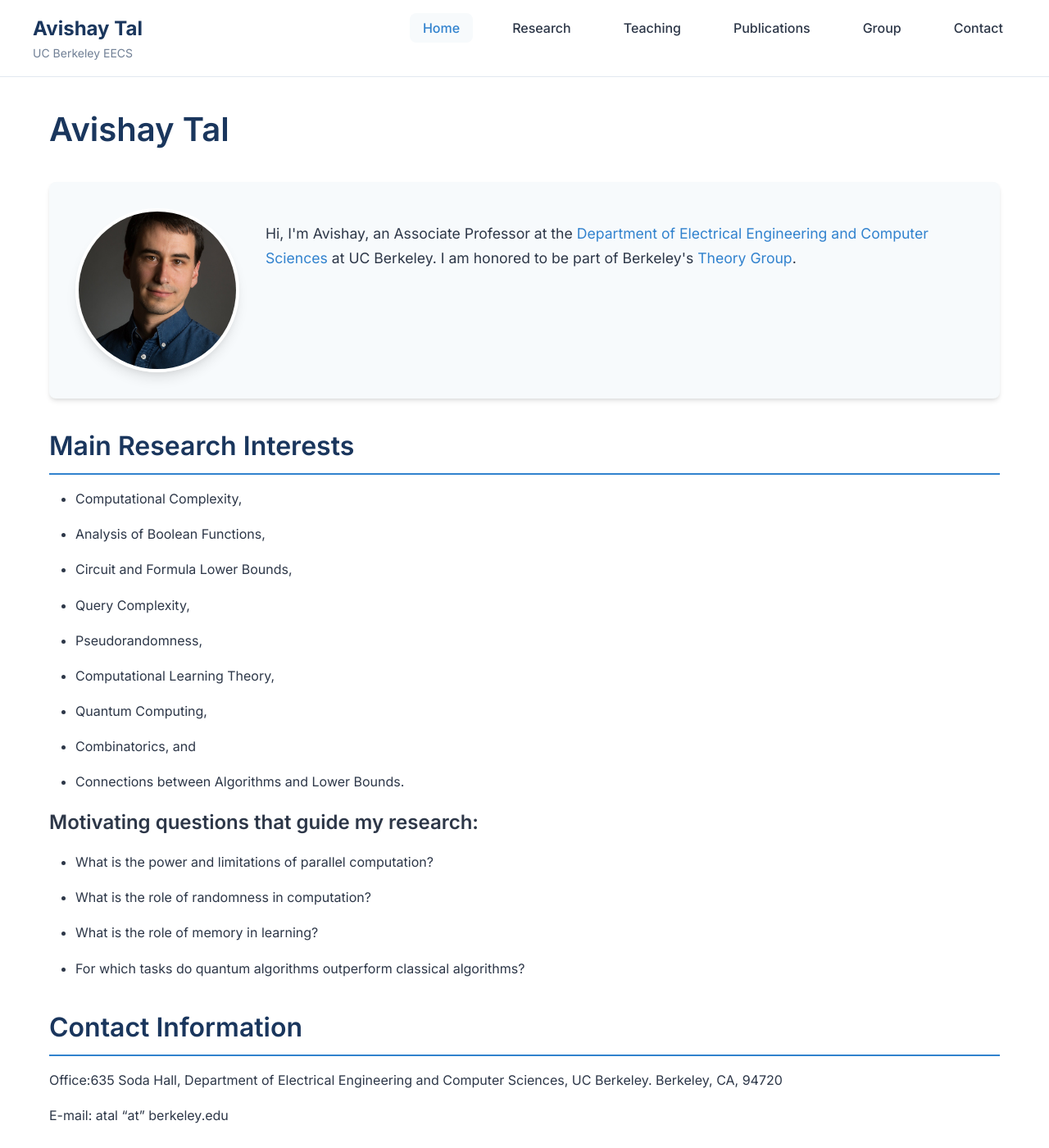
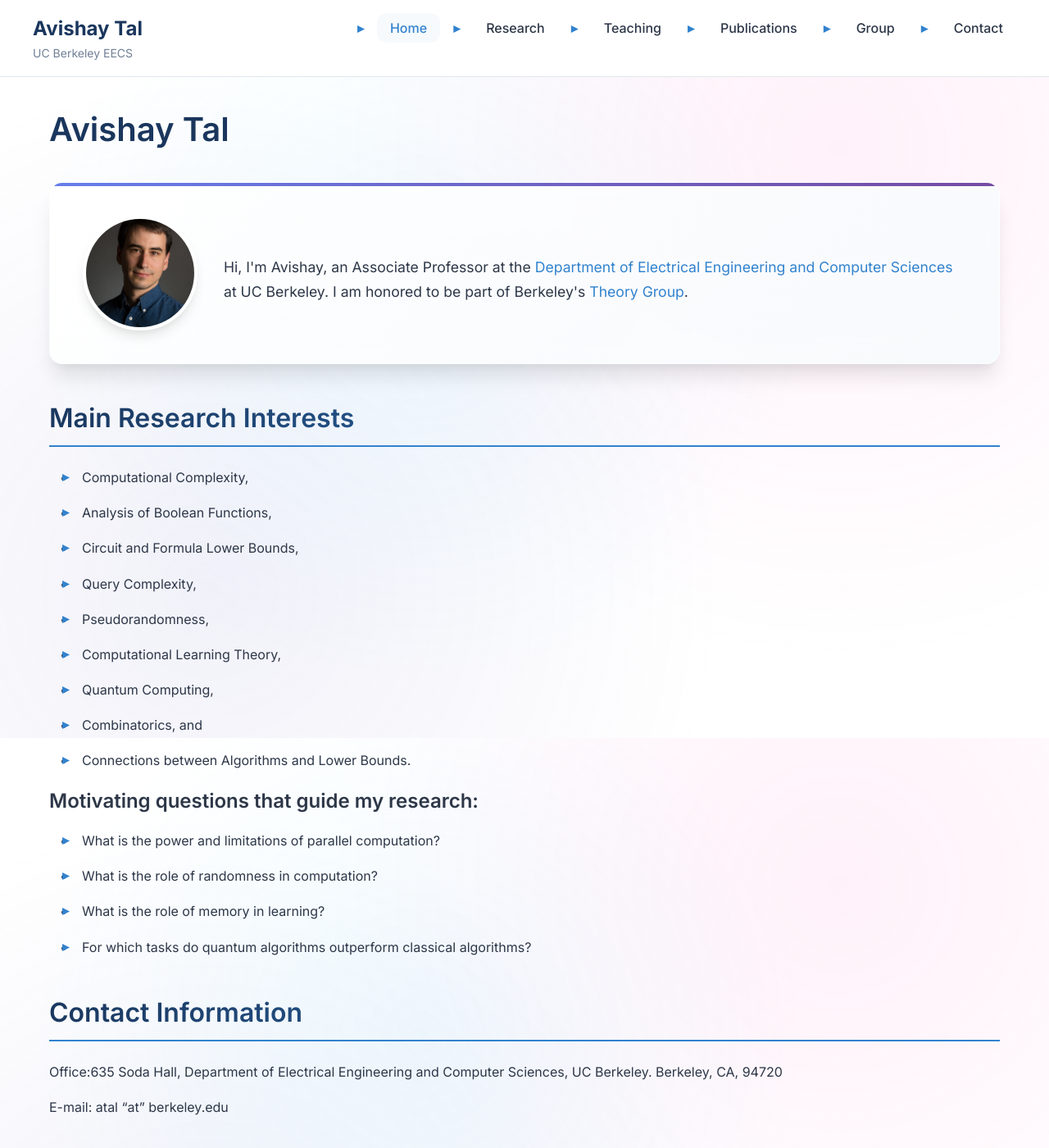
Before and after one commit to avishaytal/website, a Jekyll site: the page built from index.md, in a window 1280 px wide and 1400 px high. Shown: the whole window at 82% size. Built offline with Jekyll 4.4.1, drawn with Linux system fonts in a browser that asks for light colours.

Commit message:
Enhance website design with modern visual elements, gradients, and interactive effects

```diff
--- a/assets/css/main.css
+++ b/assets/css/main.css
@@ -5,14 +5,20 @@
     --primary-color: #1a365d;
     --secondary-color: #2d3748;
     --accent-color: #3182ce;
+    --accent-light: #63b3ed;
+    --accent-dark: #2c5282;
     --text-color: #2d3748;
     --text-light: #718096;
     --bg-color: #ffffff;
     --bg-light: #f7fafc;
+    --bg-gradient: linear-gradient(135deg, #667eea 0%, #764ba2 100%);
+    --bg-accent: linear-gradient(135deg, #f093fb 0%, #f5576c 100%);
     --border-color: #e2e8f0;
     --shadow: 0 4px 6px -1px rgba(0, 0, 0, 0.1), 0 2px 4px -1px rgba(0, 0, 0, 0.06);
     --shadow-lg: 0 10px 15px -3px rgba(0, 0, 0, 0.1), 0 4px 6px -2px rgba(0, 0, 0, 0.05);
-    --border-radius: 8px;
+    --shadow-xl: 0 20px 25px -5px rgba(0, 0, 0, 0.1), 0 10px 10px -5px rgba(0, 0, 0, 0.04);
+    --border-radius: 12px;
+    --border-radius-lg: 16px;
     --font-family: 'Inter', -apple-system, BlinkMacSystemFont, 'Segoe UI', Roboto, sans-serif;
     --font-mono: 'JetBrains Mono', 'Fira Code', monospace;
 }
@@ -28,8 +34,14 @@ body {
     font-family: var(--font-family);
     line-height: 1.6;
     color: var(--text-color);
-    background-color: var(--bg-color);
+    background: var(--bg-color);
+    background-image:
+        radial-gradient(circle at 20% 80%, rgba(120, 119, 198, 0.1) 0%, transparent 50%),
+        radial-gradient(circle at 80% 20%, rgba(255, 119, 198, 0.1) 0%, transparent 50%),
+        radial-gradient(circle at 40% 40%, rgba(120, 219, 255, 0.1) 0%, transparent 50%);
+    background-attachment: fixed;
     font-size: 16px;
+    min-height: 100vh;
 }
 
 .container {
@@ -41,23 +53,63 @@ body {
 /* Profile Section Styles */
 .profile-section {
     display: flex;
-    align-items: flex-start;
+    align-items: center;
     gap: 2rem;
     margin: 2rem 0;
-    padding: 2rem;
-    background: var(--bg-light);
-    border-radius: var(--border-radius);
-    box-shadow: var(--shadow);
+    padding: 2.5rem;
+    background: linear-gradient(135deg, rgba(255, 255, 255, 0.9) 0%, rgba(247, 250, 252, 0.9) 100%);
+    border-radius: var(--border-radius-lg);
+    box-shadow: var(--shadow-xl);
+    border: 1px solid rgba(255, 255, 255, 0.2);
+    backdrop-filter: blur(10px);
+    position: relative;
+    overflow: hidden;
+}
+
+.profile-section::before {
+    content: '';
+    position: absolute;
+    top: 0;
+    left: 0;
+    right: 0;
+    height: 4px;
+    background: var(--bg-gradient);
+    border-radius: var(--border-radius-lg) var(--border-radius-lg) 0 0;
 }
 
 .profile-image {
-    width: 200px;
-    height: 200px;
+    width: 140px;
+    height: 140px;
     border-radius: 50%;
     object-fit: cover;
     border: 4px solid var(--bg-color);
     box-shadow: var(--shadow-lg);
     flex-shrink: 0;
+    position: relative;
+    transition: transform 0.3s ease, box-shadow 0.3s ease;
+}
+
+.profile-image:hover {
+    transform: scale(1.05);
+    box-shadow: var(--shadow-xl);
+}
+
+.profile-image::before {
+    content: '';
+    position: absolute;
+    top: -8px;
+    left: -8px;
+    right: -8px;
+    bottom: -8px;
+    border-radius: 50%;
+    background: var(--bg-gradient);
+    z-index: -1;
+    opacity: 0;
+    transition: opacity 0.3s ease;
+}
+
+.profile-image:hover::before {
+    opacity: 1;
 }
 
 .profile-text {
@@ -81,8 +133,8 @@ body {
     }
 
     .profile-image {
-        width: 150px;
-        height: 150px;
+        width: 120px;
+        height: 120px;
         margin: 0 auto;
     }
 
@@ -795,3 +847,185 @@ pre code {
         text-decoration: none;
     }
 }
+
+/* Enhanced Content Boxes */
+.content-box-primary {
+    background: linear-gradient(135deg, rgba(49, 130, 206, 0.1) 0%, rgba(49, 130, 206, 0.05) 100%);
+    border: 1px solid rgba(49, 130, 206, 0.2);
+    border-left: 4px solid var(--accent-color);
+    padding: 2rem;
+    border-radius: var(--border-radius-lg);
+    box-shadow: var(--shadow);
+    margin: 1.5rem 0;
+    position: relative;
+    overflow: hidden;
+}
+
+.content-box-primary::before {
+    content: '';
+    position: absolute;
+    top: 0;
+    right: 0;
+    width: 100px;
+    height: 100px;
+    background: radial-gradient(circle, rgba(49, 130, 206, 0.1) 0%, transparent 70%);
+    border-radius: 50%;
+    transform: translate(30px, -30px);
+}
+
+.content-box-secondary {
+    background: linear-gradient(135deg, rgba(102, 126, 234, 0.1) 0%, rgba(118, 75, 162, 0.05) 100%);
+    border: 1px solid rgba(102, 126, 234, 0.2);
+    border-left: 4px solid #667eea;
+    padding: 2rem;
+    border-radius: var(--border-radius-lg);
+    box-shadow: var(--shadow);
+    margin: 1.5rem 0;
+    position: relative;
+    overflow: hidden;
+}
+
+.content-box-secondary::before {
+    content: '';
+    position: absolute;
+    top: 0;
+    right: 0;
+    width: 80px;
+    height: 80px;
+    background: radial-gradient(circle, rgba(102, 126, 234, 0.1) 0%, transparent 70%);
+    border-radius: 50%;
+    transform: translate(25px, -25px);
+}
+
+.content-box-accent {
+    background: linear-gradient(135deg, rgba(240, 147, 251, 0.1) 0%, rgba(245, 87, 108, 0.05) 100%);
+    border: 1px solid rgba(240, 147, 251, 0.2);
+    border-left: 4px solid #f093fb;
+    padding: 2rem;
+    border-radius: var(--border-radius-lg);
+    box-shadow: var(--shadow);
+    margin: 1.5rem 0;
+    position: relative;
+    overflow: hidden;
+}
+
+.content-box-accent::before {
+    content: '';
+    position: absolute;
+    top: 0;
+    right: 0;
+    width: 90px;
+    height: 90px;
+    background: radial-gradient(circle, rgba(240, 147, 251, 0.1) 0%, transparent 70%);
+    border-radius: 50%;
+    transform: translate(30px, -30px);
+}
+
+.content-box-info {
+    background: linear-gradient(135deg, rgba(120, 219, 255, 0.1) 0%, rgba(120, 119, 198, 0.05) 100%);
+    border: 1px solid rgba(120, 219, 255, 0.2);
+    border-left: 4px solid #78dbff;
+    padding: 2rem;
+    border-radius: var(--border-radius-lg);
+    box-shadow: var(--shadow);
+    margin: 1.5rem 0;
+    position: relative;
+    overflow: hidden;
+}
+
+.content-box-info::before {
+    content: '';
+    position: absolute;
+    top: 0;
+    right: 0;
+    width: 85px;
+    height: 85px;
+    background: radial-gradient(circle, rgba(120, 219, 255, 0.1) 0%, transparent 70%);
+    border-radius: 50%;
+    transform: translate(25px, -25px);
+}
+
+/* Enhanced Typography */
+h1, h2, h3, h4, h5, h6 {
+    position: relative;
+}
+
+h2 {
+    background: linear-gradient(135deg, var(--primary-color) 0%, var(--accent-color) 100%);
+    -webkit-background-clip: text;
+    -webkit-text-fill-color: transparent;
+    background-clip: text;
+    margin-top: 2.5rem;
+    margin-bottom: 1.5rem;
+}
+
+/* Enhanced Links */
+a {
+    color: var(--accent-color);
+    text-decoration: none;
+    position: relative;
+    transition: color 0.3s ease;
+}
+
+a:hover {
+    color: var(--accent-dark);
+}
+
+a::after {
+    content: '';
+    position: absolute;
+    bottom: -2px;
+    left: 0;
+    width: 0;
+    height: 2px;
+    background: var(--bg-gradient);
+    transition: width 0.3s ease;
+}
+
+a:hover::after {
+    width: 100%;
+}
+
+/* Enhanced Lists */
+ul, ol {
+    position: relative;
+}
+
+ul li, ol li {
+    margin-bottom: 0.5rem;
+    position: relative;
+    padding-left: 0.5rem;
+}
+
+ul li::before {
+    content: '▸';
+    color: var(--accent-color);
+    font-weight: bold;
+    position: absolute;
+    left: -1rem;
+}
+
+/* Enhanced Buttons */
+.btn {
+    display: inline-block;
+    padding: 0.75rem 1.5rem;
+    background: var(--bg-gradient);
+    color: white;
+    text-decoration: none;
+    border-radius: var(--border-radius);
+    font-weight: 600;
+    transition: all 0.3s ease;
+    box-shadow: var(--shadow);
+    border: none;
+    cursor: pointer;
+}
+
+.btn:hover {
+    transform: translateY(-2px);
+    box-shadow: var(--shadow-lg);
+    color: white;
+}
+
+.btn::after {
+    display: none;
+}
```
